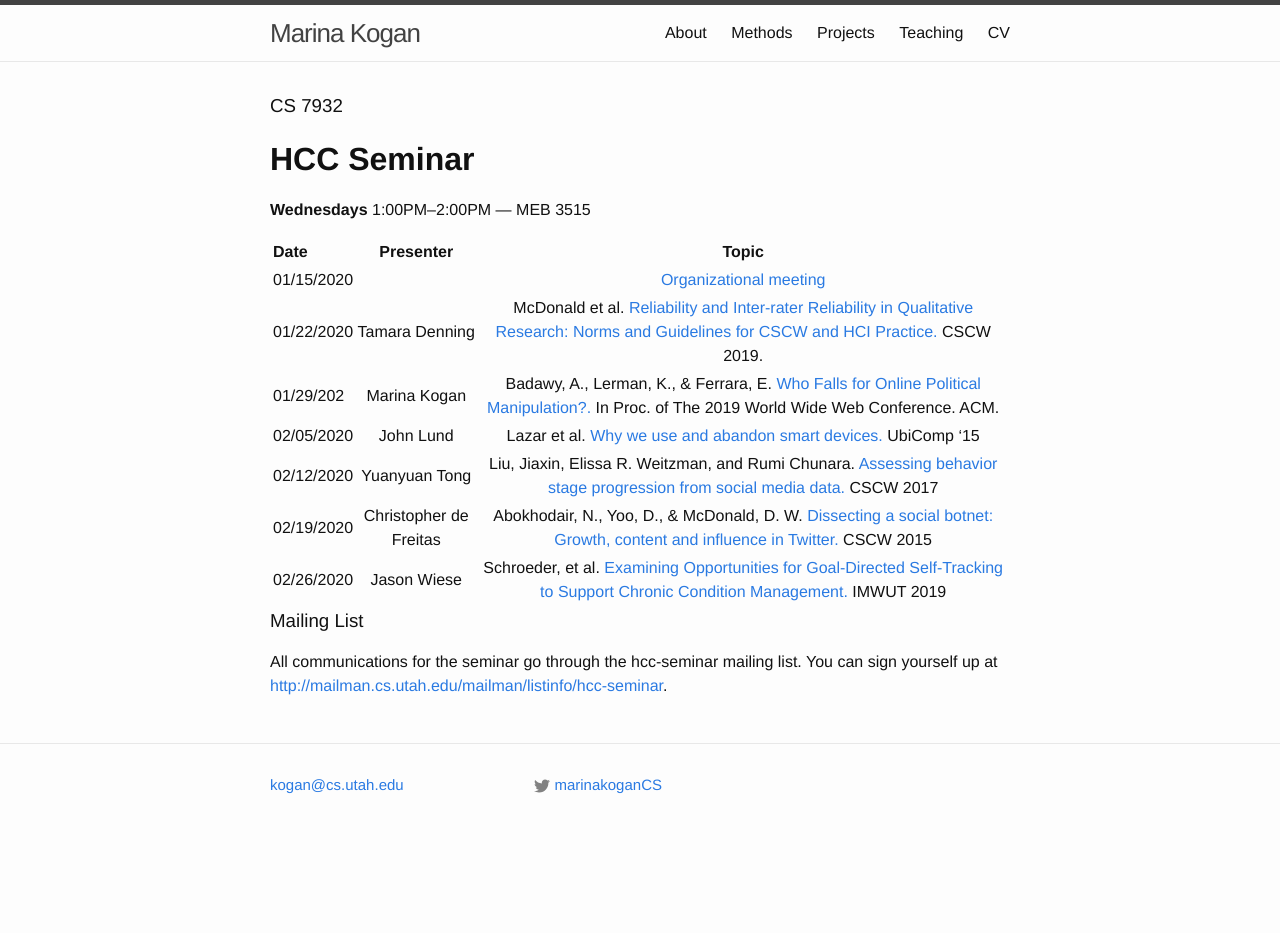
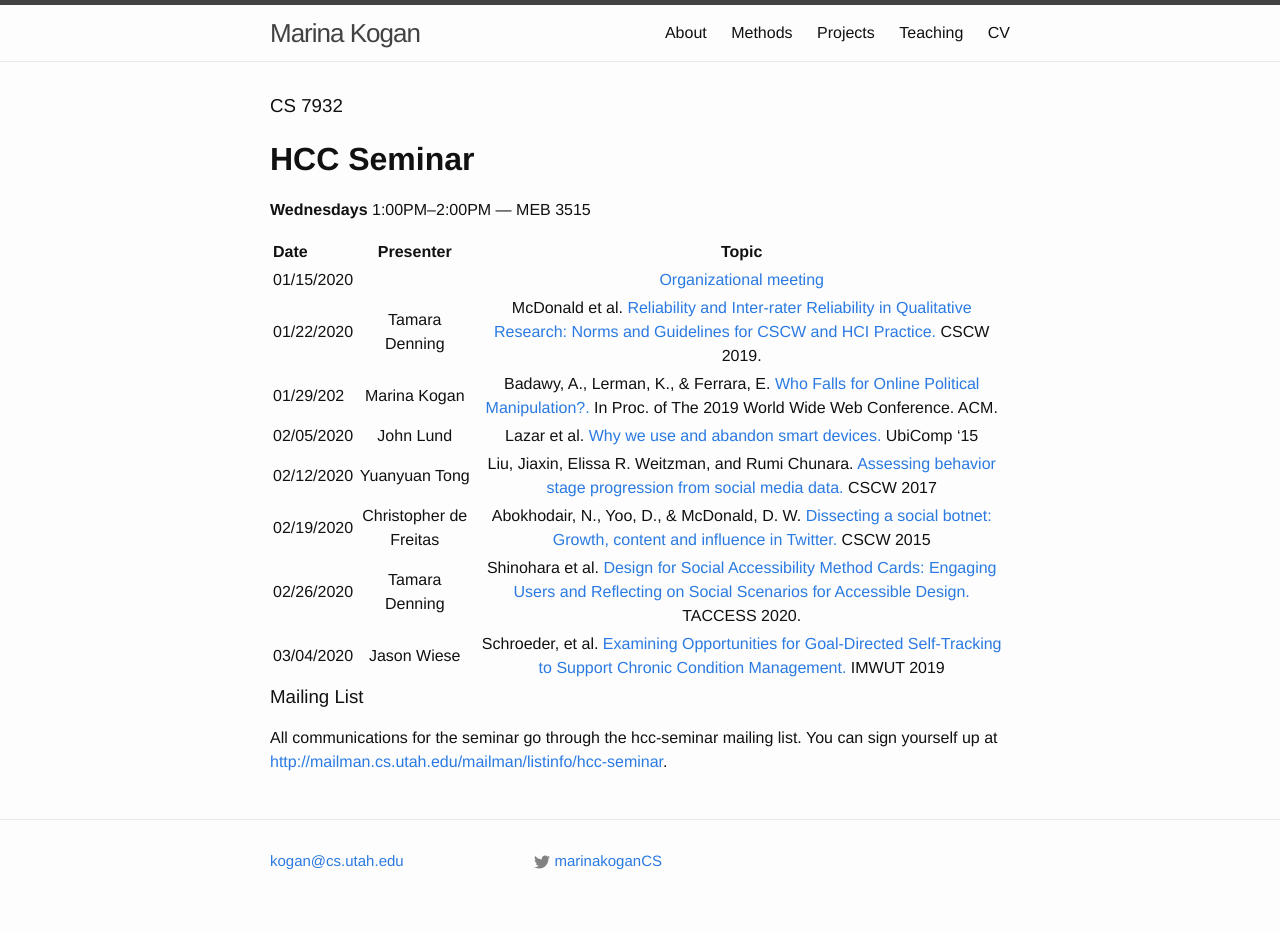
Before and after one commit to marinkala/marinkala.github.com, a Jekyll site: the page built from HCCSemSp2020.md, in a window 1280 px wide. Built offline with Jekyll 4.4.1, drawn with Linux system fonts in a browser that asks for light colours; our own code applies the rules of GitHub Pages for plain Markdown files; before the commit the page ends 900 px from its top, so only the background shows below that.

Commit message:
update schedule

```diff
--- a/HCCSemSp2020.md
+++ b/HCCSemSp2020.md
@@ -17,7 +17,8 @@ permalink: /HCCSemSp2020/
 | 02/05/2020     | John Lund                | Lazar et al. [Why we use and abandon smart devices.](https://dl-acm-org.ezproxy.lib.utah.edu/doi/10.1145/2750858.2804288) UbiComp '15       |
 | 02/12/2020     | Yuanyuan Tong            | Liu, Jiaxin, Elissa R. Weitzman, and Rumi Chunara. [Assessing behavior stage progression from social media data.](https://doi.org/10.1145/2998181.2998336) CSCW 2017       |
 | 02/19/2020     | Christopher de Freitas            | Abokhodair, N., Yoo, D., & McDonald, D. W. [Dissecting a social botnet: Growth, content and influence in Twitter.](https://dl.acm.org/doi/10.1145/2675133.2675208) CSCW 2015       |
-| 02/26/2020     | Jason Wiese              | Schroeder, et al. [Examining Opportunities for Goal-Directed Self-Tracking to Support Chronic Condition Management.](https://dl.acm.org/doi/abs/10.1145/3369809) IMWUT 2019      |
+| 02/26/2020     | Tamara Denning              | Shinohara et al. [Design for Social Accessibility Method Cards: Engaging Users and Reflecting on Social Scenarios for Accessible Design.](https://faculty.washington.edu/wobbrock/pubs/taccess-20.pdf) TACCESS 2020.      |
+| 03/04/2020     | Jason Wiese              | Schroeder, et al. [Examining Opportunities for Goal-Directed Self-Tracking to Support Chronic Condition Management.](https://dl.acm.org/doi/abs/10.1145/3369809) IMWUT 2019      |
 
 
 ### Mailing List
```
